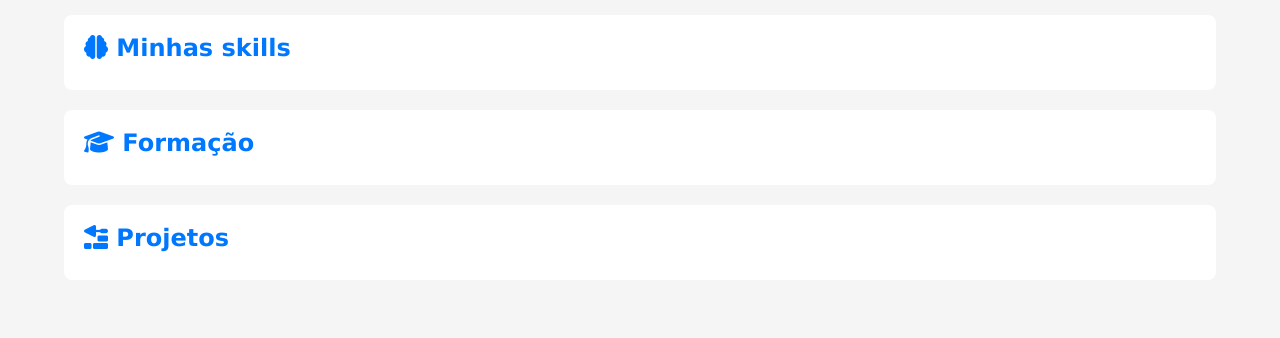
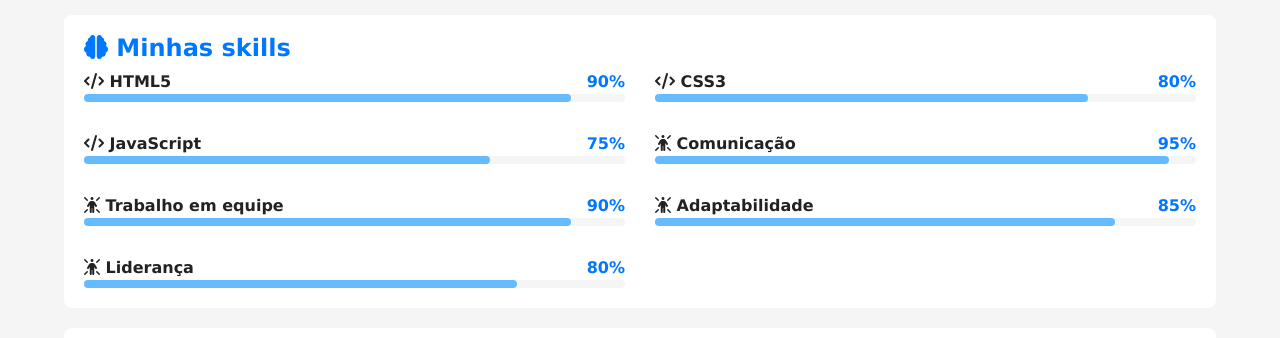
Before and after one commit to RodrigoSilva836/projeto-portfolio, a plain HTML site: page index.html in a window 1280 px wide. Shown: the part 897-1235 px from the top of the page. Before the commit the page ends 1197 px from the top, so only its background shows below. Drawn offline with Linux system fonts and the light colour scheme.

Commit message:
Skills criadas

```diff
--- a/estilos/style.css
+++ b/estilos/style.css
@@ -132,3 +132,43 @@ article h2 {
   height: 100%;
   border-radius: 8px;
 }
+
+div#skill-container {
+  display: grid;
+  gap: 30px;
+}
+
+#skill-container .info {
+  display: flex;
+  justify-content: space-between;
+  align-items: center;
+}
+
+#skill-container .nome {
+  font-weight: bold;
+  color: var(--texto);
+}
+
+#skill-container .percent {
+  font-weight: bold;
+  color: var(--destaque);
+}
+
+#skill-container .barra {
+  width: 100%;
+  height: 8px;
+  background-color: var(--fundo-principal);
+  border-radius: 4px;
+}
+
+#skill-container .progresso {
+  height: 100%;
+  background-color: var(--destaque-inverso);
+  border-radius: 4px;
+}
+
+@media screen and (min-width: 768px) {
+  #skill-container {
+    grid-template-columns: 1fr 1fr;
+  }
+}
--- a/index.html
+++ b/index.html
@@ -43,6 +43,79 @@
 
             <article id="skills">
                 <h2><i class="fa-solid fa-brain"></i> Minhas skills</h2>
+
+                <div id="skill-container">
+                    <div class="item">
+                        <div class="info">
+                            <span class="nome"><i class="fa-solid fa-code"></i> HTML5</span>
+                            <span class="percent">90%</span>
+                        </div>
+                        <div class="barra">
+                            <div class="progresso" style="width: 90%;"></div>
+                        </div>
+                    </div>
+
+                    <div class="item">
+                        <div class="info">
+                            <span class="nome"><i class="fa-solid fa-code"></i> CSS3</span>
+                            <span class="percent">80%</span>
+                        </div>
+                        <div class="barra">
+                            <div class="progresso" style="width: 80%;"></div>
+                        </div>
+                    </div>
+
+                    <div class="item">
+                        <div class="info">
+                            <span class="nome"><i class="fa-solid fa-code"></i> JavaScript</span>
+                            <span class="percent">75%</span>
+                        </div>
+                        <div class="barra">
+                            <div class="progresso" style="width: 75%;"></div>
+                        </div>
+                    </div>
+
+                    <div class="item">
+                        <div class="info">
+                            <span class="nome"><i class="fa-solid fa-person-rays"></i> Comunicação</span>
+                            <span class="percent">95%</span>
+                        </div>
+                        <div class="barra">
+                            <div class="progresso" style="width: 95%;"></div>
+                        </div>
+                    </div>
+
+                    <div class="item">
+                        <div class="info">
+                            <span class="nome"><i class="fa-solid fa-person-rays"></i> Trabalho em equipe</span>
+                            <span class="percent">90%</span>
+                        </div>
+                        <div class="barra">
+                            <div class="progresso" style="width: 90%;"></div>
+                        </div>
+                    </div>
+
+                    <div class="item">
+                        <div class="info">
+                            <span class="nome"><i class="fa-solid fa-person-rays"></i> Adaptabilidade</span>
+                            <span class="percent">85%</span>
+                        </div>
+                        <div class="barra">
+                            <div class="progresso" style="width: 85%;"></div>
+                        </div>
+                    </div>
+
+                    <div class="item">
+                        <div class="info">
+                            <span class="nome"><i class="fa-solid fa-person-rays"></i> Liderança</span>
+                            <span class="percent">80%</span>
+                        </div>
+                        <div class="barra">
+                            <div class="progresso" style="width: 80%;"></div>
+                        </div>
+                    </div>
+                </div>
+
             </article>
 
             <article id="formacao">
```
